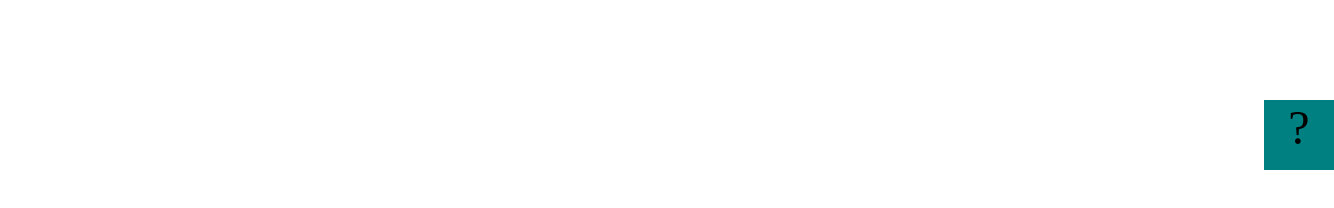
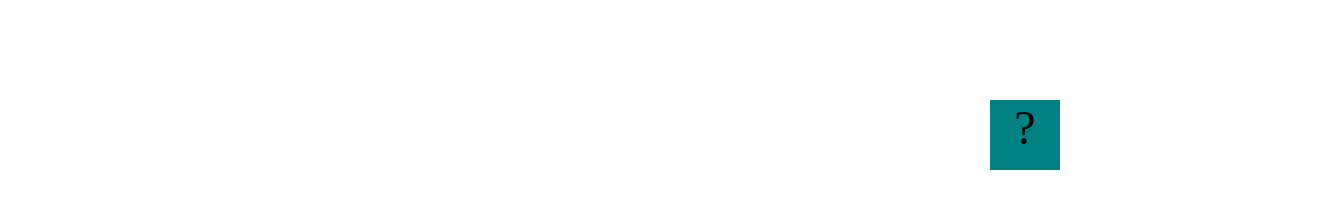
Before and after one commit to KandyKamryn/KandyKamryn.github.io, a plain HTML site: page fsd-projects/bouncing-box/index.html in a window 1280 px wide. Shown: the whole page, 1334 px wide, since content can reach past the window. Drawn offline with Linux system fonts and the light colour scheme.

```diff
--- a/fsd-projects/bouncing-box/index.html
+++ b/fsd-projects/bouncing-box/index.html
@@ -66,8 +66,8 @@
 			//////////////////////////////////////////////////////////////////
 
 			// TODO 2 - Variable declarations
-
-
+			var positionX = 0;
+			var points = 0;
 
 			/*
 			This Function will be called 20 times/second. Each time it is called,
@@ -75,8 +75,10 @@
 			turn it around!
 			*/
 			function update() {
-				moveBoxTo(300); // Moves the box to the x-position 300
-				moveBoxTo(boardWidth); // Moves the box to the far right edge
+				moveBoxTo(400); // Moves the box to the x-position 400
+				moveBoxTo(positionX); // Moves the box to the far right edge
+				positionX = positionX + 10;
+
 			};
 
 			/*
@@ -85,8 +87,9 @@
 			the left side of the screen.
 			*/
 			function handleBoxClick() {
-
-
+				positionX = 0;
+				points = points + 1; // Adds 1 to variableName
+				changeBoxText(points);
 			};
 
 
```
